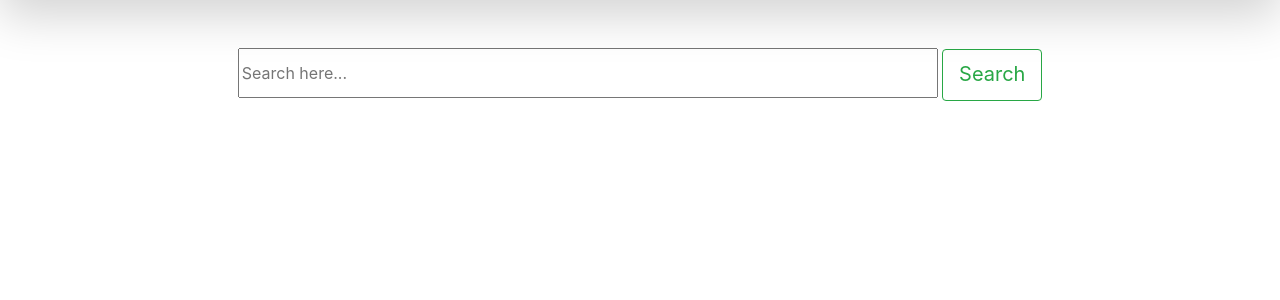
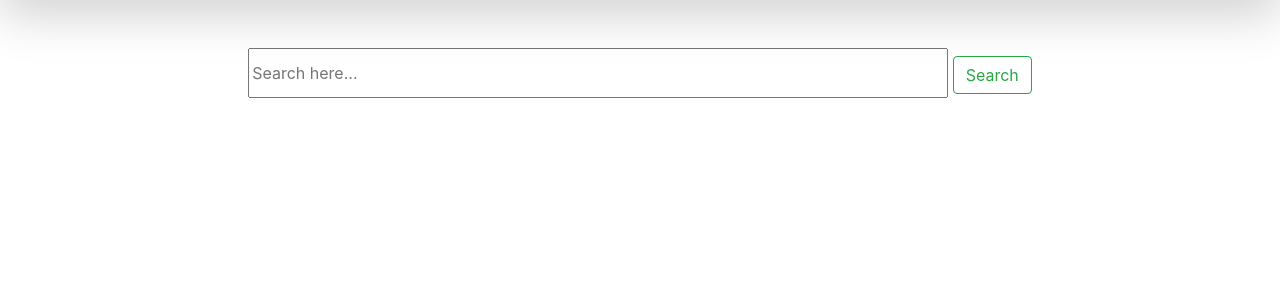
Before and after one commit to sujitmandal/WebApp-Search-Engine, a Flask app: page / in a window 1280 px wide. Shown: the part 94-394 px from the top of the page. Run offline with Flask 2, Linux system fonts and the light colour scheme; some libraries are stand-ins or nearby versions.

Commit message:
Final Changes 2.0

```diff
--- a/app.py
+++ b/app.py
@@ -100,5 +100,5 @@ def result():
 
 if __name__ == "__main__":
     app.run(
-        port=5000
+        port=10000
     )
--- a/requirements.txt
+++ b/requirements.txt
@@ -9,7 +9,7 @@ itsdangerous==1.1.0
 Jinja2==2.11.2
 MarkupSafe==1.1.1
 requests==2.24.0
-scrape-search-engine==0.1.8
+scrape-search-engine>=0.1.8
 soupsieve==2.0.1
 urllib3==1.25.11
 Werkzeug==1.0.1
--- a/static/css/main.css
+++ b/static/css/main.css
@@ -12,9 +12,3 @@ input[type="text"]:hover {
 	color: #000000de;
 	border-color: #129d06;
 }
-.bt1 {
-	padding-bottom: 5px;
-	height: 55px;
-	width: 100px;
-	font-size: 20px;
-}
--- a/templates/home.html
+++ b/templates/home.html
@@ -22,7 +22,7 @@
 <div class="d-flex justify-content-center">
     <form action="result" method="post">
         <input type="text" placeholder="Search here..." id="txt_search" name="txt_search">
-        <button type="submit" class="btn btn-outline-success bt1 pb-2" style="height: 52px;">Search</button>
+        <button type="submit" class="btn btn-outline-success">Search</button>
     </form>
 </div>
 
--- a/templates/result.html
+++ b/templates/result.html
@@ -73,7 +73,7 @@
 </div>
 <hr class="w-75 pt-2">
 <div class="container pt-3 pb-5">
-    <div class="justify-content-center">
+    <div class="text-center">
         <h4 class="panel panel-blue text-center">Common Results</h4>
 
         {% for key, value in finalResults %}
```
Also changed, not shown: README.md, 1 other file.
